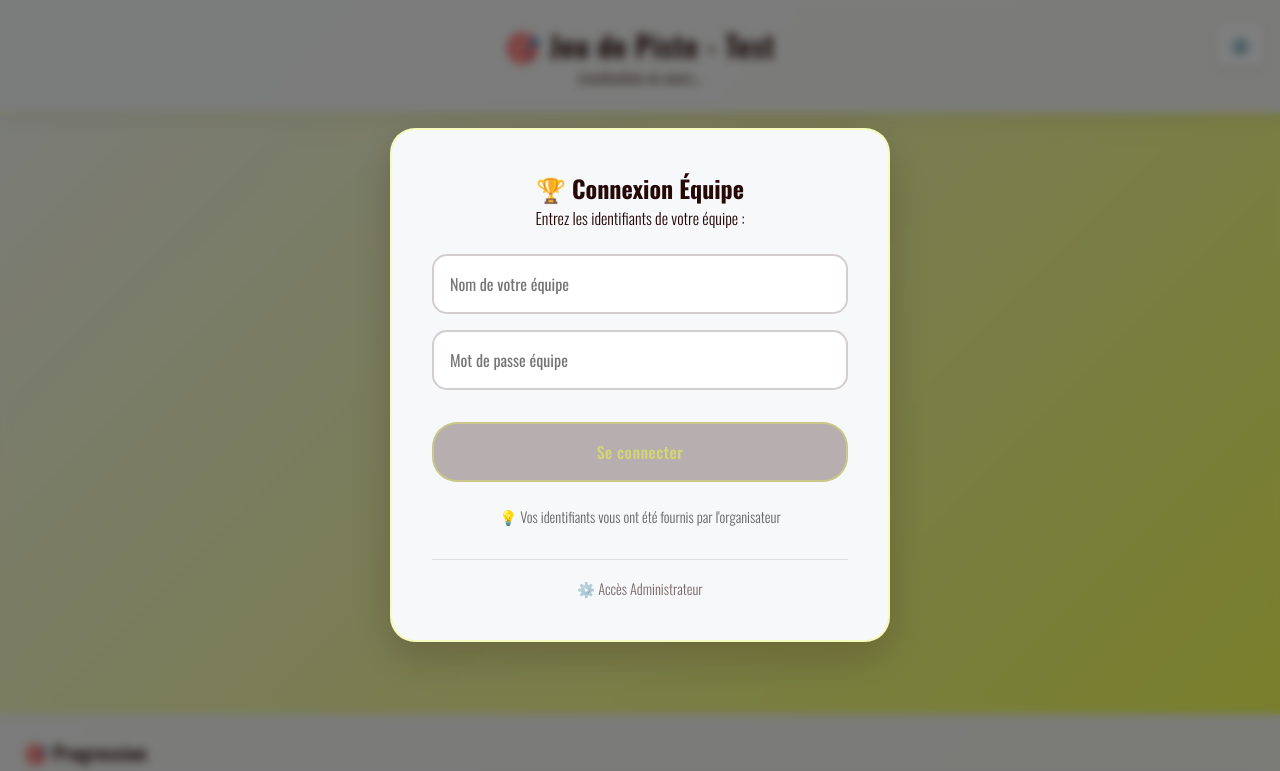
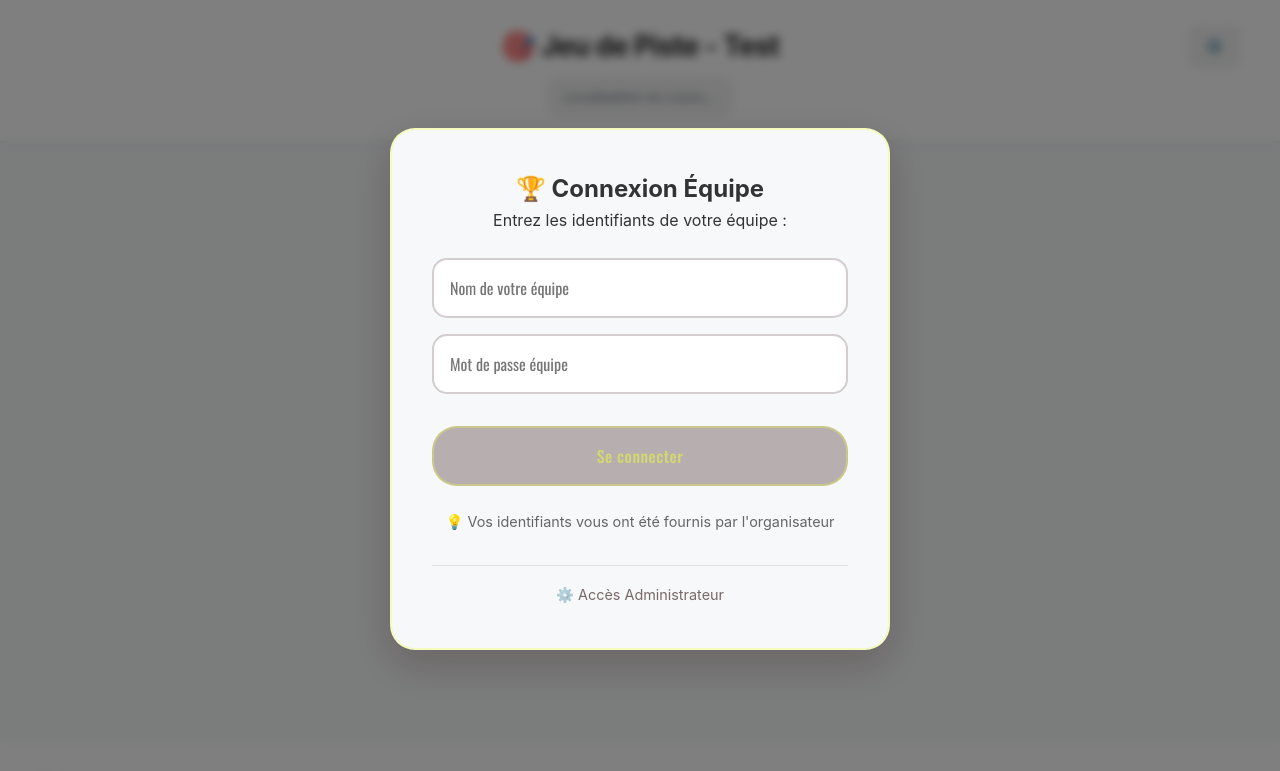
Before and after one commit to emepuert/team-building-jeu-piste, a plain HTML site: page index.html in a window 1280 px wide. Shown: the top 771 px of the page. Drawn offline with nearby package versions, Linux system fonts and the light colour scheme.

Commit message:
NOUVEAU DESIGN SYSTEM - Phase 1
 Design System complet:
- Variables CSS avec ta palette de couleurs
- Typographie: TT Commons + Apple System
- Couleurs: #5D2DE6, #568AC2, #F1FF33, etc.
- Espacements et rayons standardisés

 Éléments refaits:
- Header moderne et épuré
- Bouton admin subtil
- Status badge
- Info panel clean
- Barre de progression fine

 Prêt pour la suite: modales, boutons, admin panel

```diff
--- a/style.css
+++ b/style.css
@@ -1,3 +1,55 @@
+/* ===== DESIGN SYSTEM ===== */
+:root {
+    /* Couleurs principales */
+    --black: #000000;
+    --white: #FFFFFF;
+    --primary: #5D2DE6;
+    --secondary: #568AC2;
+    --accent: #F1FF33;
+    --success: #008000;
+
+    /* Grays */
+    --gray-50: #F6F8F9;
+    --gray-100: #F2F2F2;
+    --gray-200: #E2E4E4;
+    --gray-300: #C1C1C1;
+    --gray-400: #ADADAD;
+    --gray-500: #71717A;
+    --gray-600: #69727D;
+    --gray-700: #494C4F;
+    --gray-800: #444444;
+    --gray-900: #333333;
+    --gray-950: #222222;
+
+    /* Couleurs spéciales */
+    --brand-dark: #260806;
+    --info-light: #C5E1FF;
+
+    /* Typographie */
+    --font-heading: 'TT Commons', -apple-system, BlinkMacSystemFont, 'Segoe UI', sans-serif;
+    --font-body: -apple-system, BlinkMacSystemFont, 'Segoe UI', 'Roboto', sans-serif;
+
+    /* Espacements */
+    --space-xs: 0.25rem;
+    --space-sm: 0.5rem;
+    --space-md: 1rem;
+    --space-lg: 1.5rem;
+    --space-xl: 2rem;
+    --space-2xl: 3rem;
+
+    /* Rayons */
+    --radius-sm: 4px;
+    --radius-md: 8px;
+    --radius-lg: 12px;
+    --radius-xl: 16px;
+
+    /* Ombres */
+    --shadow-sm: 0 1px 2px rgba(0, 0, 0, 0.05);
+    --shadow-md: 0 4px 6px rgba(0, 0, 0, 0.07);
+    --shadow-lg: 0 10px 15px rgba(0, 0, 0, 0.1);
+}
+
+/* ===== RESET & BASE ===== */
 * {
     margin: 0;
     padding: 0;
@@ -5,13 +57,14 @@
 }
 
 body {
-    font-family: "Oswald", sans-serif;
-    font-optical-sizing: auto;
-    font-weight: 300;
-    font-style: normal;
-    background: linear-gradient(135deg, #f6f8f9 0%, #f1ff33 100%);
+    font-family: var(--font-body);
+    font-weight: 400;
+    line-height: 1.6;
+    background: var(--gray-50);
     min-height: 100vh;
-    color: #260806;
+    color: var(--gray-900);
+    -webkit-font-smoothing: antialiased;
+    -moz-osx-font-smoothing: grayscale;
 }
 
 #app {
@@ -21,16 +74,16 @@ body {
     flex-direction: column;
 }
 
+/* ===== HEADER ===== */
 header {
-    background: rgba(246, 248, 249, 0.95);
-    backdrop-filter: blur(15px);
-    padding: 1.5rem 1rem;
+    background: var(--white);
+    border-bottom: 1px solid var(--gray-200);
+    padding: var(--space-lg) var(--space-md);
     text-align: center;
-    box-shadow: 0 2px 20px rgba(38, 8, 6, 0.1);
+    box-shadow: var(--shadow-sm);
     position: sticky;
     top: 0;
     z-index: 1000;
-    border-bottom: 2px solid rgba(241, 255, 51, 0.3);
 }
 
 .header-content {
@@ -38,14 +91,17 @@ header {
     justify-content: center;
     align-items: center;
     position: relative;
+    max-width: 1200px;
+    margin: 0 auto;
 }
 
 header h1 {
-    color: #260806;
-    font-size: 1.8rem;
-    font-weight: 600;
+    font-family: var(--font-heading);
+    color: var(--gray-950);
+    font-size: 1.75rem;
+    font-weight: 700;
     margin: 0;
-    letter-spacing: 1px;
+    letter-spacing: -0.025em;
 }
 
 .admin-link {
@@ -53,29 +109,35 @@ header h1 {
     right: 0;
     top: 50%;
     transform: translateY(-50%);
-    font-size: 1rem;
+    font-size: 0.875rem;
+    font-weight: 500;
     text-decoration: none;
-    color: #34495e;
+    color: var(--gray-600);
     transition: all 0.2s ease;
-    padding: 0.6rem 0.8rem;
-    border-radius: 8px;
-    background: rgba(255, 255, 255, 0.9);
-    border: 1px solid rgba(52, 73, 94, 0.1);
-    box-shadow: 0 2px 6px rgba(0, 0, 0, 0.1);
-    opacity: 1;
+    padding: var(--space-sm) var(--space-md);
+    border-radius: var(--radius-md);
+    background: var(--gray-100);
+    border: 1px solid var(--gray-200);
+    box-shadow: var(--shadow-sm);
 }
 
 .admin-link:hover {
-    color: #2c3e50;
-    background: rgba(255, 255, 255, 1);
+    color: var(--gray-800);
+    background: var(--gray-200);
     transform: translateY(-50%) translateY(-1px);
-    box-shadow: 0 4px 12px rgba(0, 0, 0, 0.15);
+    box-shadow: var(--shadow-md);
 }
 
 #status {
-    color: rgba(38, 8, 6, 0.7);
-    font-size: 0.95rem;
+    color: var(--gray-600);
+    font-size: 0.875rem;
     font-weight: 400;
+    margin-top: var(--space-sm);
+    padding: var(--space-sm) var(--space-md);
+    background: var(--gray-100);
+    border-radius: var(--radius-lg);
+    border: 1px solid var(--gray-200);
+    display: inline-block;
 }
 
 
@@ -113,44 +175,45 @@ main {
 }
 
 #info-panel {
-    background: rgba(246, 248, 249, 0.95);
-    backdrop-filter: blur(15px);
+    background: var(--white);
+    border-top: 1px solid var(--gray-200);
     border-radius: 0;
-    padding: 1.5rem;
-    box-shadow: none;
+    padding: var(--space-xl);
+    box-shadow: var(--shadow-md);
     display: flex;
     flex-direction: column;
-    gap: 1.5rem;
+    gap: var(--space-xl);
     border: none;
 }
 
 #info-panel h3 {
-    color: #260806;
-    font-size: 1.2rem;
-    font-weight: 500;
-    margin-bottom: 0.5rem;
+    font-family: var(--font-heading);
+    color: var(--gray-950);
+    font-size: 1.125rem;
+    font-weight: 600;
+    margin-bottom: var(--space-sm);
     display: flex;
     align-items: center;
-    gap: 0.5rem;
-    letter-spacing: 0.5px;
+    gap: var(--space-sm);
+    letter-spacing: -0.025em;
 }
 
 
 #progress-bar {
     width: 100%;
-    height: 20px;
-    background: #ecf0f1;
-    border-radius: 10px;
+    height: 8px;
+    background: var(--gray-200);
+    border-radius: var(--radius-sm);
     overflow: hidden;
-    margin: 0.5rem 0;
+    margin: var(--space-sm) 0;
 }
 
 #progress-fill {
     height: 100%;
-    background: linear-gradient(90deg, #2ecc71, #27ae60);
+    background: linear-gradient(90deg, var(--primary) 0%, var(--secondary) 100%);
     width: 0%;
     transition: width 0.5s ease;
-    border-radius: 10px;
+    border-radius: var(--radius-sm);
 }
 
 #progress-text {
```
